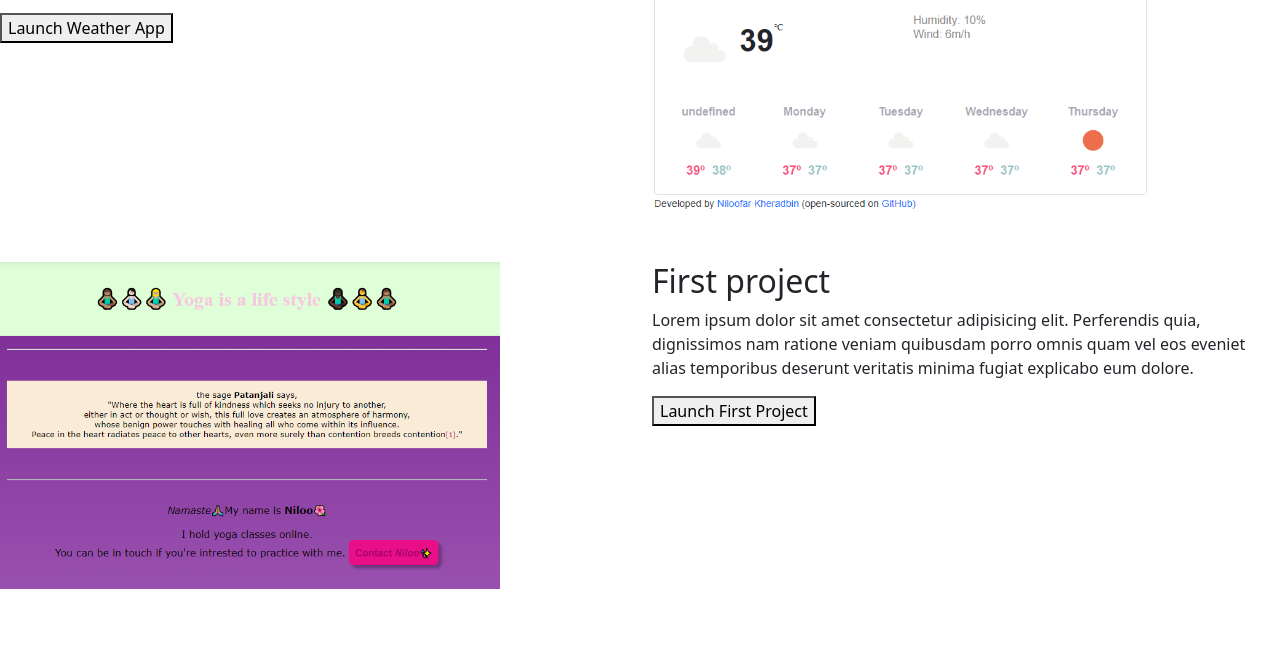
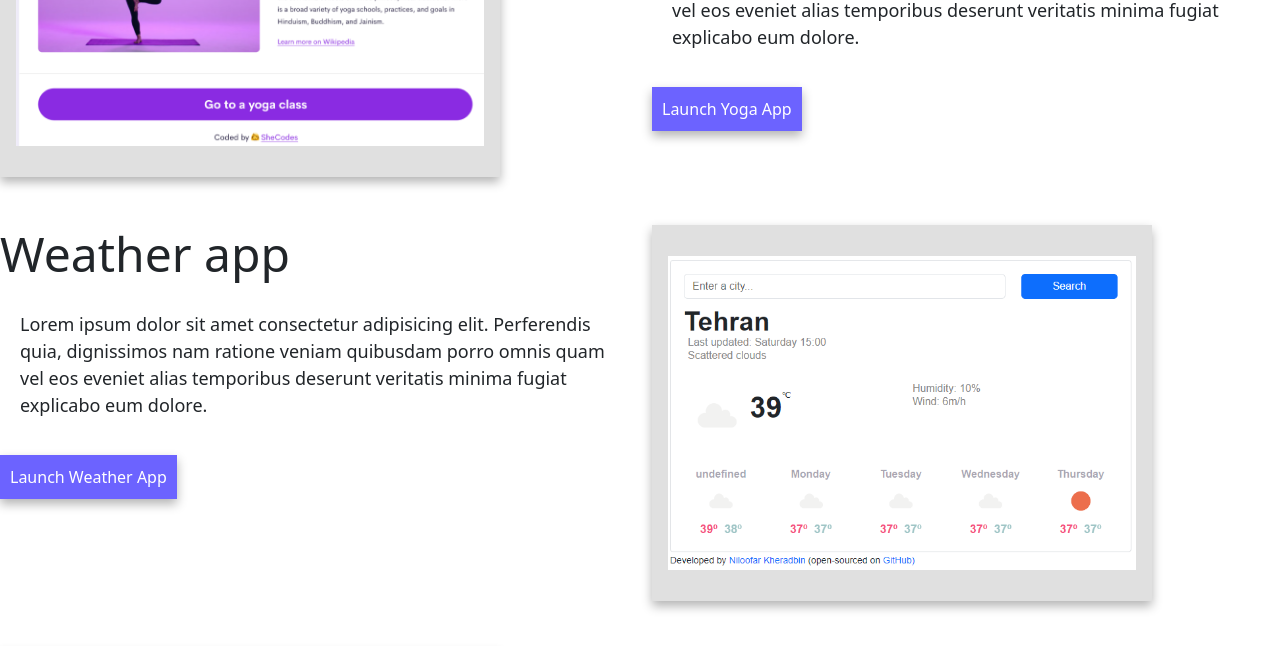
Before and after one commit to Niloofar-Kheradbin/my-responsive-multiple-page-website, a plain HTML site: page index.html in a window 1280 px wide. Shown: the part 661-1307 px from the top of the page. Before the commit the page ends 1250 px from the top, so only its background shows below. Drawn offline with nearby package versions, Linux system fonts and the light colour scheme.

Commit message:
Fixed the misspell in the link to mystyle file name

```diff
--- a/index.html
+++ b/index.html
@@ -8,7 +8,7 @@
     <meta http-equiv="X-UA-Compatible" content="IE=edge" />
     <meta name="viewport" content="width=device-width, initial-scale=1.0" />
     <title>Niloofar Kheradbin</title>
-    <link rel="stylesheet" href="styles/mystyles.css" />
+    <link rel="stylesheet" href="styles/mystyle.css" />
     <link
       href="https://cdn.jsdelivr.net/npm/bootstrap@5.3.0/dist/css/bootstrap.min.css"
       rel="stylesheet"
```
